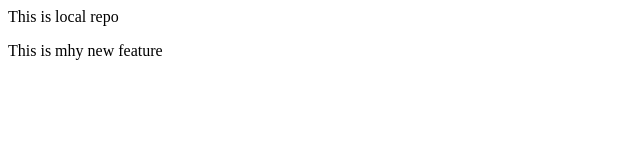
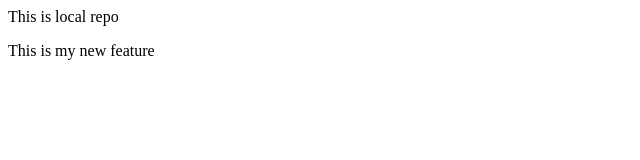
Before and after one commit to Vishal07-dev/local_repo, a plain HTML site: page index.html in a window 1280 px wide. Shown: the full height of the page, 0-640 px from the left. Drawn offline with Linux system fonts and the light colour scheme.

Commit message:
add new feature

```diff
--- a/index.html
+++ b/index.html
@@ -1,4 +1,4 @@
 <p>
     This is local repo
 </p>
-<p>This is mhy new feature</p>
+<p>This is my new feature</p>
```
